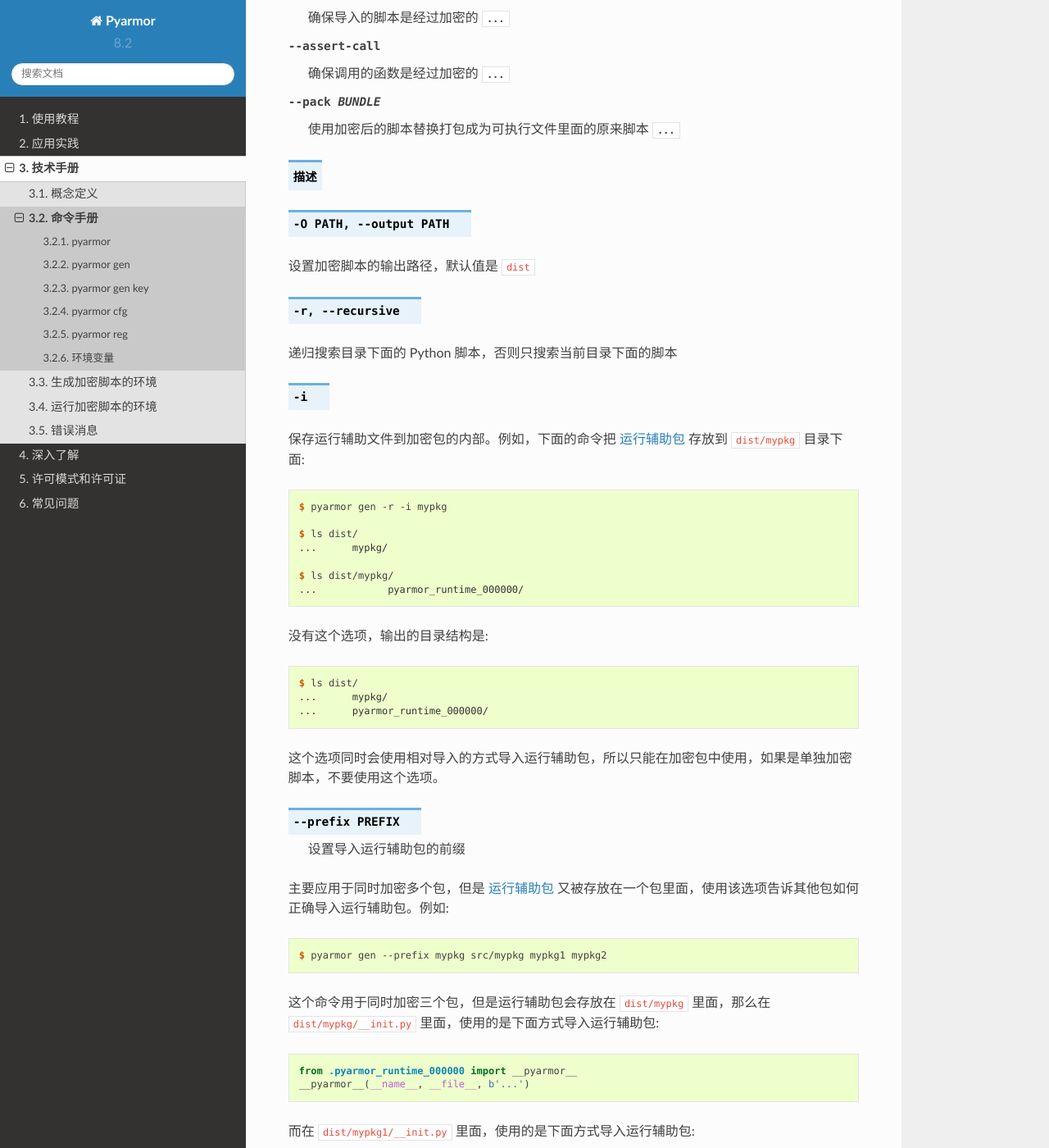
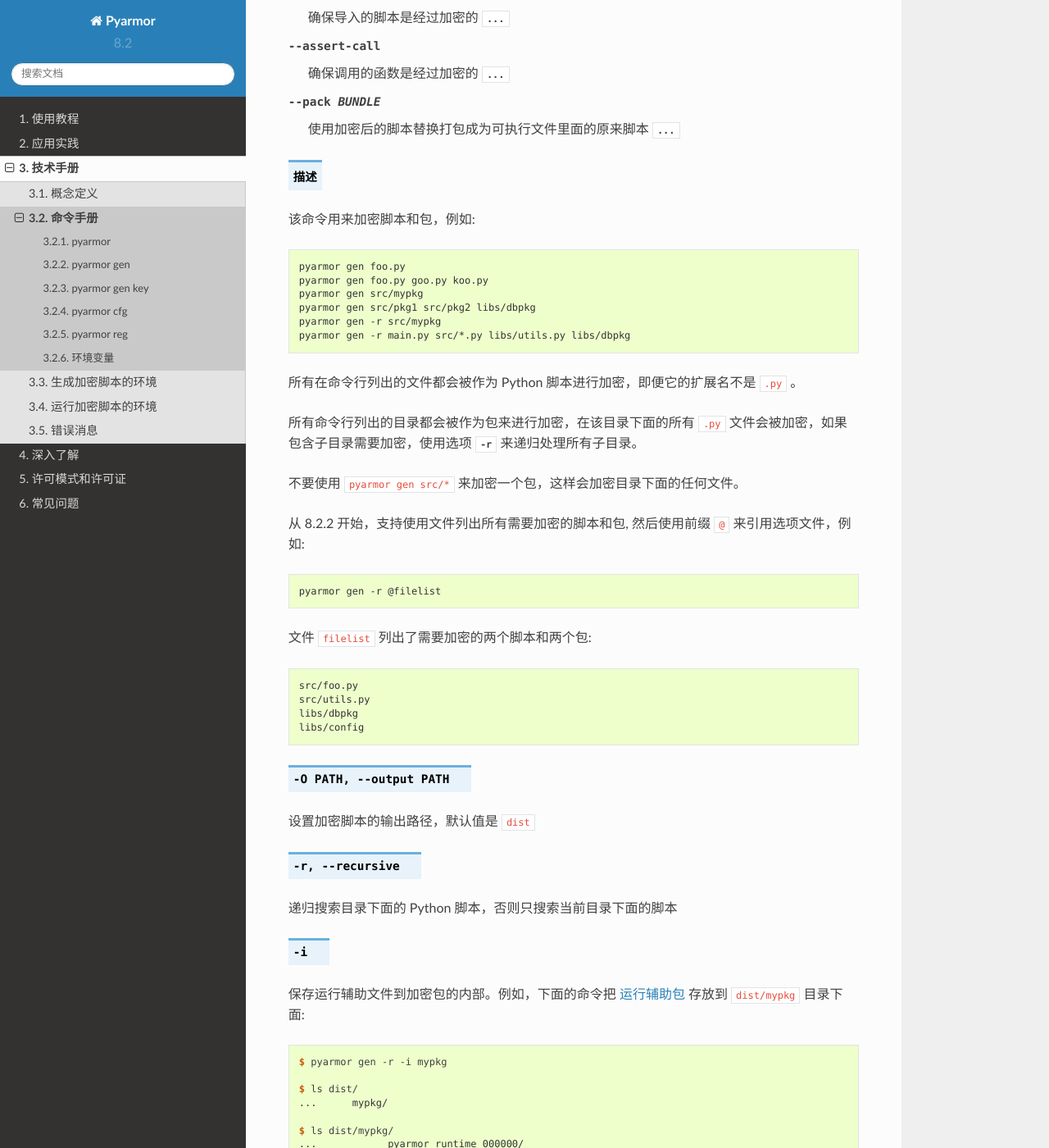
Before and after one commit to dashingsoft/pyarmor-docs-zh, a Sphinx documentation site: the page built from docs/reference/man.rst, in a window 1280 px wide and 1400 px high, scrolled down 4423 px. Shown: the whole window at 82% size. Built offline with Sphinx 7.4.7 and the Read the Docs theme 2.0.0, drawn with Linux system fonts in a browser that asks for light colours.

Commit message:
支持使用文件列出需要加密的脚本和包

```diff
--- a/docs/reference/man.rst
+++ b/docs/reference/man.rst
@@ -145,6 +145,32 @@
 --pack BUNDLE                   使用加密后的脚本替换打包成为可执行文件里面的原来脚本 :option:`... <--pack>`
 
 .. describe:: 描述
+
+该命令用来加密脚本和包，例如::
+
+    pyarmor gen foo.py
+    pyarmor gen foo.py goo.py koo.py
+    pyarmor gen src/mypkg
+    pyarmor gen src/pkg1 src/pkg2 libs/dbpkg
+    pyarmor gen -r src/mypkg
+    pyarmor gen -r main.py src/*.py libs/utils.py libs/dbpkg
+
+所有在命令行列出的文件都会被作为 Python 脚本进行加密，即便它的扩展名不是 ``.py`` 。
+
+所有命令行列出的目录都会被作为包来进行加密，在该目录下面的所有 ``.py`` 文件会被加密，如果包含子目录需要加密，使用选项 :option:`-r` 来递归处理所有子目录。
+
+不要使用 ``pyarmor gen src/*`` 来加密一个包，这样会加密目录下面的任何文件。
+
+从 8.2.2 开始，支持使用文件列出所有需要加密的脚本和包, 然后使用前缀 ``@`` 来引用选项文件，例如::
+
+    pyarmor gen -r @filelist
+
+文件 :file:`filelist` 列出了需要加密的两个脚本和两个包::
+
+    src/foo.py
+    src/utils.py
+    libs/dbpkg
+    libs/config
 
 .. option:: -O PATH, --output PATH
 
```
